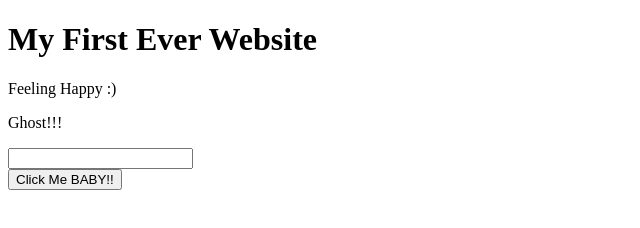
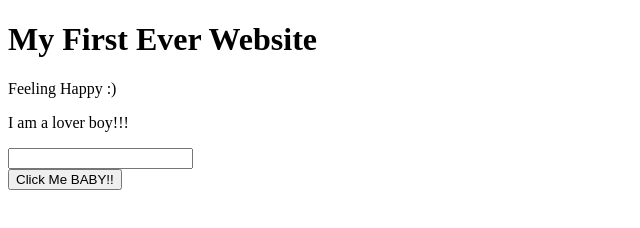
Before and after one commit to s4m15v0/first-website, a plain HTML site: page index.html in a window 1280 px wide. Shown: the full height of the page, 0-640 px from the left. Drawn offline with Linux system fonts and the light colour scheme.

Commit message:
text changed

```diff
--- a/index.html
+++ b/index.html
@@ -8,7 +8,7 @@
 <body>
     <h1>My First Ever Website</h1>
     <p>Feeling Happy :) </p>
-    <p>Ghost!!!</p>
+    <p>I am a lover boy!!!</p>
     <input type="text">
     <br>
     <button>Click Me BABY!!</button>
```
